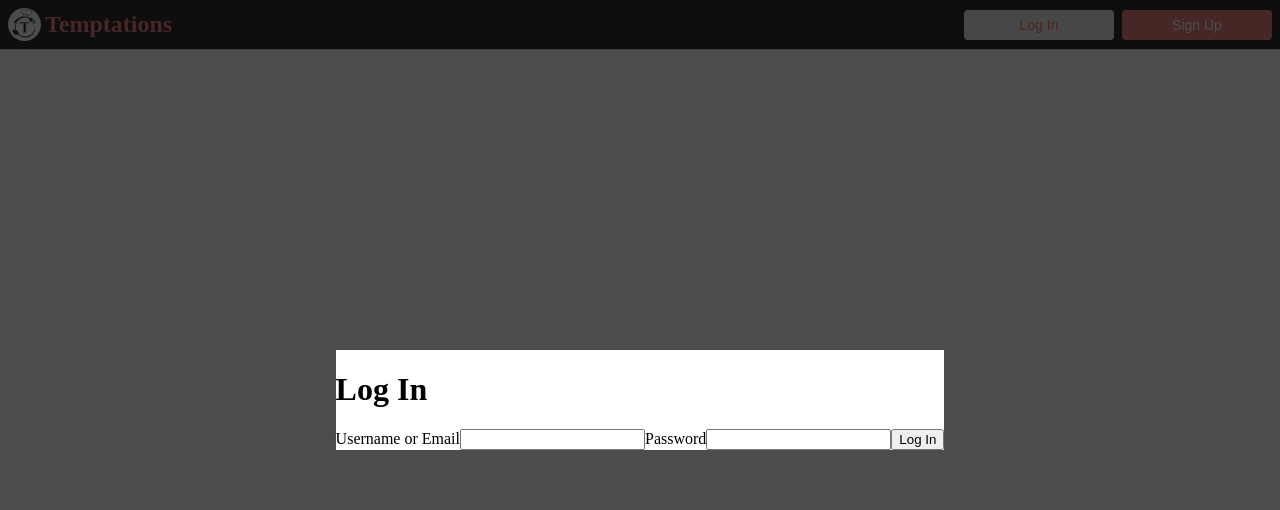
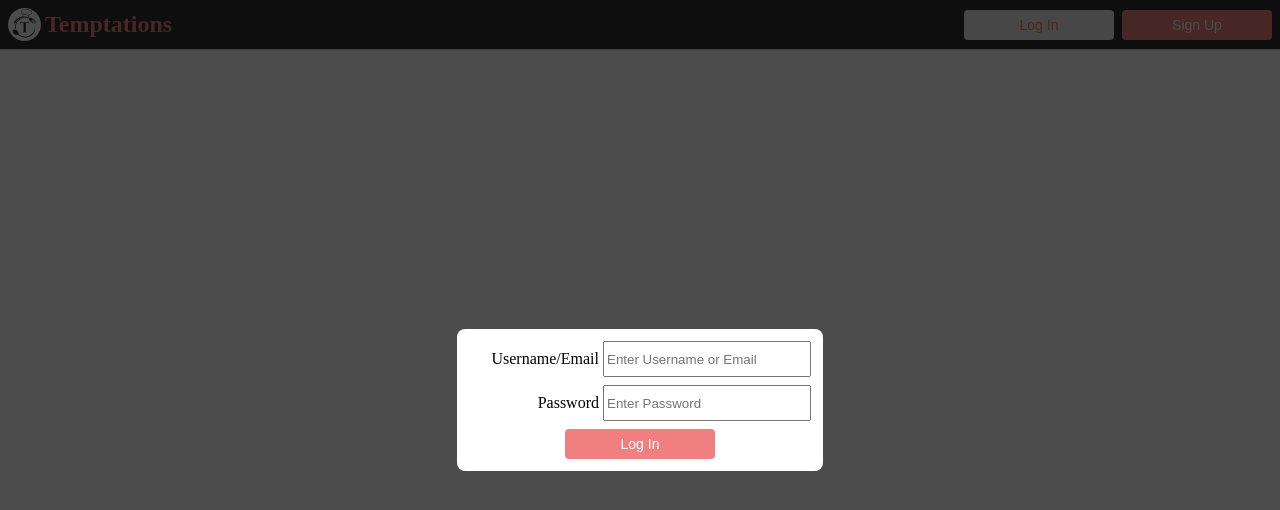
Before and after one commit to shreyadarekar/temptations, a React (Vite) app in the folder frontend/: page / in a window 1280 px wide. Both pictures are taken after a click on the button "Log In". Shown: the top 510 px of the page. Built offline with nearby package versions, Linux system fonts and the light colour scheme; no server answers.

Commit message:
style the login and signup modals

```diff
--- a/frontend/src/components/LoginFormModal/LoginForm.css
+++ b/frontend/src/components/LoginFormModal/LoginForm.css
@@ -0,0 +1,38 @@
+.login-modal-container {
+  display: flex;
+  max-width: 500px;
+  padding: 12px;
+}
+
+.login-modal-form {
+  display: flex;
+  width: 100%;
+  flex-direction: column;
+  align-items: center;
+  gap: 8px;
+}
+
+.login-modal-input {
+  display: flex;
+  align-items: center;
+  gap: 4px;
+}
+.login-modal-input > span {
+  width: 130px;
+  display: flex;
+  justify-content: flex-end;
+}
+.login-modal-input > input {
+  width: 200px;
+  height: 30px;
+}
+
+.login-modal-button {
+  border-radius: 4px;
+  border: 0;
+  font-size: 14px;
+  width: 150px;
+  height: 30px;
+  color: white;
+  background-color: lightcoral;
+}
--- a/frontend/src/components/LoginFormModal/LoginFormModal.jsx
+++ b/frontend/src/components/LoginFormModal/LoginFormModal.jsx
@@ -1,10 +1,10 @@
 // frontend/src/components/LoginFormModal/LoginFormModal.jsx
 
-import { useState } from 'react';
-import * as sessionActions from '../../store/session';
-import { useDispatch } from 'react-redux';
-import { useModal } from '../../context/Modal';
-import './LoginForm.css';
+import { useState } from "react";
+import * as sessionActions from "../../store/session";
+import { useDispatch } from "react-redux";
+import { useModal } from "../../context/Modal";
+import "./LoginForm.css";
 
 function LoginFormModal() {
   const dispatch = useDispatch();
@@ -27,33 +27,37 @@ function LoginFormModal() {
   };
 
   return (
-    <>
-      <h1>Log In</h1>
-      <form onSubmit={handleSubmit}>
-        <label>
-          Username or Email
+    <div className="login-modal-container">
+      <form className="login-modal-form" onSubmit={handleSubmit}>
+        <label className="login-modal-input">
+          <span>Username/Email</span>
           <input
             type="text"
+            placeholder="Enter Username or Email"
             value={credential}
             onChange={(e) => setCredential(e.target.value)}
             required
           />
         </label>
-        <label>
-          Password
+
+        <label className="login-modal-input">
+          <span>Password</span>
           <input
             type="password"
+            placeholder="Enter Password"
             value={password}
             onChange={(e) => setPassword(e.target.value)}
             required
           />
         </label>
-        {errors.credential && (
-          <p>{errors.credential}</p>
-        )}
-        <button type="submit">Log In</button>
+
+        {errors.credential && <p className="error">{errors.credential}</p>}
+
+        <button className="login-modal-button" type="submit">
+          Log In
+        </button>
       </form>
-    </>
+    </div>
   );
 }
 
--- a/frontend/src/components/SignupFormModal/SignupForm.css
+++ b/frontend/src/components/SignupFormModal/SignupForm.css
@@ -0,0 +1,38 @@
+.signup-modal-container {
+  display: flex;
+  max-width: 500px;
+  padding: 12px;
+}
+
+.signup-modal-form {
+  display: flex;
+  width: 100%;
+  flex-direction: column;
+  align-items: center;
+  gap: 8px;
+}
+
+.signup-modal-input {
+  display: flex;
+  align-items: center;
+  gap: 4px;
+}
+.signup-modal-input > span {
+  width: 130px;
+  display: flex;
+  justify-content: flex-end;
+}
+.signup-modal-input > input {
+  width: 200px;
+  height: 30px;
+}
+
+.signup-modal-button {
+  border-radius: 4px;
+  border: 0;
+  font-size: 14px;
+  width: 150px;
+  height: 30px;
+  color: white;
+  background-color: lightcoral;
+}
--- a/frontend/src/components/SignupFormModal/SignupFormModal.jsx
+++ b/frontend/src/components/SignupFormModal/SignupFormModal.jsx
@@ -1,8 +1,8 @@
-import { useState } from 'react';
-import { useDispatch } from 'react-redux';
-import { useModal } from '../../context/Modal';
-import * as sessionActions from '../../store/session';
-import './SignupForm.css';
+import { useState } from "react";
+import { useDispatch } from "react-redux";
+import { useModal } from "../../context/Modal";
+import * as sessionActions from "../../store/session";
+import "./SignupForm.css";
 
 function SignupFormModal() {
   const dispatch = useDispatch();
@@ -25,7 +25,7 @@ function SignupFormModal() {
           username,
           firstName,
           lastName,
-          password
+          password,
         })
       )
         .then(closeModal)
@@ -37,79 +37,93 @@ function SignupFormModal() {
         });
     }
     return setErrors({
-      confirmPassword: "Confirm Password field must be the same as the Password field"
+      confirmPassword:
+        "Confirm Password field must be the same as the Password field",
     });
   };
 
   return (
-    <>
-      <h1>Sign Up</h1>
-      <form onSubmit={handleSubmit}>
-        <label>
-          Email
+    <div className="signup-modal-container">
+      <form className="signup-modal-form" onSubmit={handleSubmit}>
+        <label className="signup-modal-input">
+          <span>Email</span>
           <input
             type="text"
+            placeholder="Enter Email"
             value={email}
             onChange={(e) => setEmail(e.target.value)}
             required
           />
         </label>
-        {errors.email && <p>{errors.email}</p>}
-        <label>
-          Username
+        {errors.email && <p className="error">{errors.email}</p>}
+
+        <label className="signup-modal-input">
+          <span>Username</span>
           <input
             type="text"
+            placeholder="Enter Username"
             value={username}
             onChange={(e) => setUsername(e.target.value)}
             required
           />
         </label>
-        {errors.username && <p>{errors.username}</p>}
-        <label>
-          First Name
+        {errors.username && <p className="error">{errors.username}</p>}
+
+        <label className="signup-modal-input">
+          <span>First Name</span>
           <input
             type="text"
+            placeholder="Enter First Name"
             value={firstName}
             onChange={(e) => setFirstName(e.target.value)}
             required
           />
         </label>
-        {errors.firstName && <p>{errors.firstName}</p>}
-        <label>
-          Last Name
+        {errors.firstName && <p className="error">{errors.firstName}</p>}
+
+        <label className="signup-modal-input">
+          <span>Last Name</span>
           <input
             type="text"
+            placeholder="Enter Last Name"
             value={lastName}
             onChange={(e) => setLastName(e.target.value)}
             required
           />
         </label>
-        {errors.lastName && <p>{errors.lastName}</p>}
-        <label>
-          Password
+        {errors.lastName && <p className="error">{errors.lastName}</p>}
+
+        <label className="signup-modal-input">
+          <span>Password</span>
           <input
             type="password"
+            placeholder="Enter Password"
             value={password}
             onChange={(e) => setPassword(e.target.value)}
             required
           />
         </label>
-        {errors.password && <p>{errors.password}</p>}
-        <label>
-          Confirm Password
+        {errors.password && <p className="error">{errors.password}</p>}
+
+        <label className="signup-modal-input">
+          <span>Confirm Password</span>
           <input
             type="password"
+            placeholder="Confirm Password"
             value={confirmPassword}
             onChange={(e) => setConfirmPassword(e.target.value)}
             required
           />
         </label>
         {errors.confirmPassword && (
-          <p>{errors.confirmPassword}</p>
+          <p className="error">{errors.confirmPassword}</p>
         )}
-        <button type="submit">Sign Up</button>
+
+        <button className="signup-modal-button" type="submit">
+          Sign Up
+        </button>
       </form>
-    </>
+    </div>
   );
 }
 
--- a/frontend/src/context/Modal.css
+++ b/frontend/src/context/Modal.css
@@ -21,4 +21,5 @@
 #modal-content {
   position: absolute;
   background-color: white;
+  border-radius: 8px;
 }
--- a/frontend/src/index.css
+++ b/frontend/src/index.css
@@ -7,3 +7,8 @@ body {
 button {
   cursor: pointer;
 }
+
+.error {
+  color: darkred;
+  margin: 0;
+}
```
